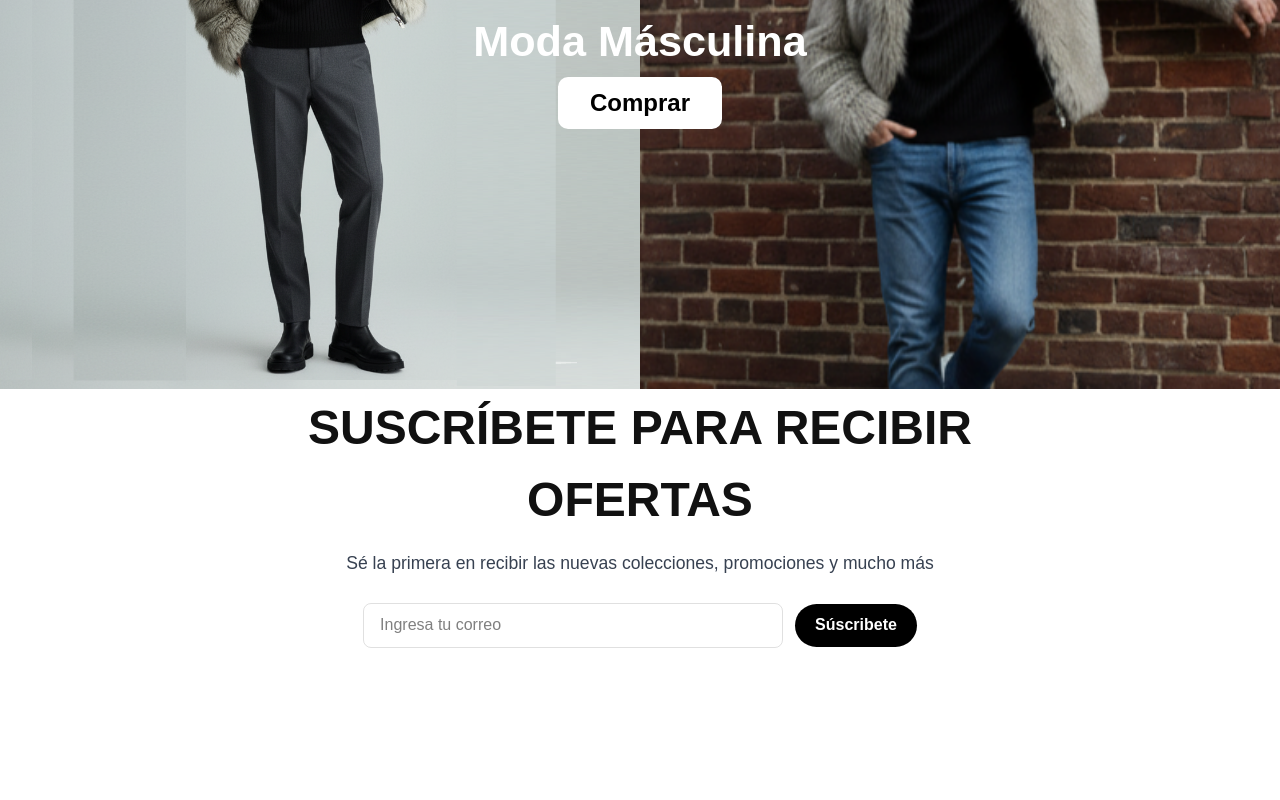
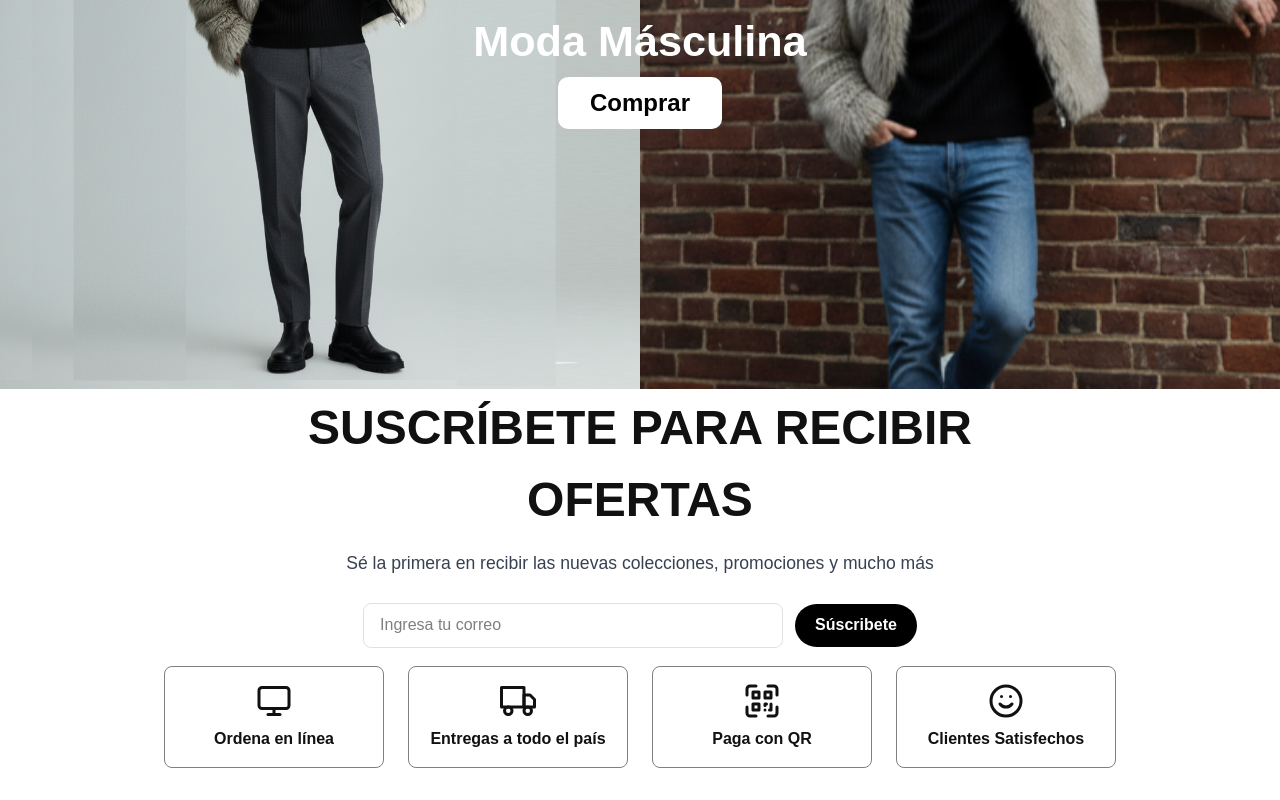
Before and after one commit to moneroboliviainfo/Frontend-Webpage, a Next.js app: page /women in a window 1280 px wide. Shown: the part 2455-3255 px from the top of the page. Before the commit the page ends 3105 px from the top, so only its background shows below. Built offline with nearby package versions, Linux system fonts and the light colour scheme; no server answers.

Commit message:
feat: add facilites section

```diff
--- a/src/app/PageContainer.tsx
+++ b/src/app/PageContainer.tsx
@@ -4,6 +4,21 @@ import React, { useEffect, useState } from 'react';
 import GalleryTile from '@/components/GalleryTile';
 import Image from 'next/image';
 import SectionHeader from '@/components/SectionHeader';
+import { FiMonitor, FiTruck, FiSmile } from 'react-icons/fi';
+
+// Inline QR SVG icon (replaces FiCreditCard). Uses currentColor so it follows surrounding styles.
+const QrIcon: React.FC<{ style?: React.CSSProperties }> = ({ style }) => (
+  <svg
+    viewBox="0 0 24 24"
+    xmlns="http://www.w3.org/2000/svg"
+    style={style}
+    aria-hidden="true"
+    role="img"
+    fill="currentColor"
+  >
+    <path d="M8,21H4a1,1,0,0,1-1-1V16a1,1,0,0,0-2,0v4a3,3,0,0,0,3,3H8a1,1,0,0,0,0-2Zm14-6a1,1,0,0,0-1,1v4a1,1,0,0,1-1,1H16a1,1,0,0,0,0,2h4a3,3,0,0,0,3-3V16A1,1,0,0,0,22,15ZM20,1H16a1,1,0,0,0,0,2h4a1,1,0,0,1,1,1V8a1,1,0,0,0,2,0V4A3,3,0,0,0,20,1ZM2,9A1,1,0,0,0,3,8V4A1,1,0,0,1,4,3H8A1,1,0,0,0,8,1H4A3,3,0,0,0,1,4V8A1,1,0,0,0,2,9Zm8-4H6A1,1,0,0,0,5,6v4a1,1,0,0,0,1,1h4a1,1,0,0,0,1-1V6A1,1,0,0,0,10,5ZM9,9H7V7H9Zm5,2h4a1,1,0,0,0,1-1V6a1,1,0,0,0-1-1H14a1,1,0,0,0-1,1v4A1,1,0,0,0,14,11Zm1-4h2V9H15Zm-5,6H6a1,1,0,0,0-1,1v4a1,1,0,0,0,1,1h4a1,1,0,0,0,1-1V14A1,1,0,0,0,10,13ZM9,17H7V15H9Zm5-1a1,1,0,0,0,1-1,1,1,0,0,0,0-2H14a1,1,0,0,0-1,1v1A1,1,0,0,0,14,16Zm4-3a1,1,0,0,0-1,1v3a1,1,0,0,0,0,2h1a1,1,0,0,0,1-1V14A1,1,0,0,0,18,13Zm-4,4a1,1,0,1,0,1,1A1,1,0,0,0,14,17Z" />
+  </svg>
+);
 
 import ImageSlider from '@/components/ImageSlider/ImageSlider';
 import CategorySliderWithImages from '@/components/CategorySliderWithImages';
@@ -276,8 +291,58 @@ const PageContainer: React.FC = () => {
       </div>
       <div
         className="w-full"
-        style={{ backgroundColor: 'white', paddingTop: '0.17rem' }}
-      ></div>
+        style={{
+          backgroundColor: 'white',
+          paddingTop: '0.17rem',
+          marginBottom: '1rem',
+        }}
+      >
+        <div className="mx-auto w-full" style={{ padding: '1rem' }}>
+          <div
+            className={
+              isMobile
+                ? 'grid grid-cols-2 gap-4'
+                : 'flex flex-wrap justify-center gap-6 w-full'
+            }
+          >
+            {[
+              { Icon: FiMonitor, label: 'Ordena en línea' },
+              { Icon: FiTruck, label: 'Entregas a todo el país' },
+              { Icon: QrIcon, label: 'Paga con QR' },
+              { Icon: FiSmile, label: 'Clientes Satisfechos' },
+            ].map(({ Icon, label }, i) => (
+              <div
+                key={i}
+                className="flex flex-col items-center rounded-lg"
+                style={{
+                  width: isMobile ? '100%' : '220px',
+                  borderWidth: 1,
+                  padding: '1rem',
+                  borderColor: 'gray',
+                }}
+              >
+                <Icon
+                  style={{
+                    width: 36,
+                    height: 36,
+                    color: '#111',
+                    marginBottom: 8,
+                  }}
+                />
+                <div
+                  style={{
+                    color: '#111',
+                    fontWeight: 600,
+                    textAlign: 'center',
+                  }}
+                >
+                  {label}
+                </div>
+              </div>
+            ))}
+          </div>
+        </div>
+      </div>
     </React.Fragment>
   );
 };
```
Also changed, not shown: public/qrcode-scan.svg (added).
